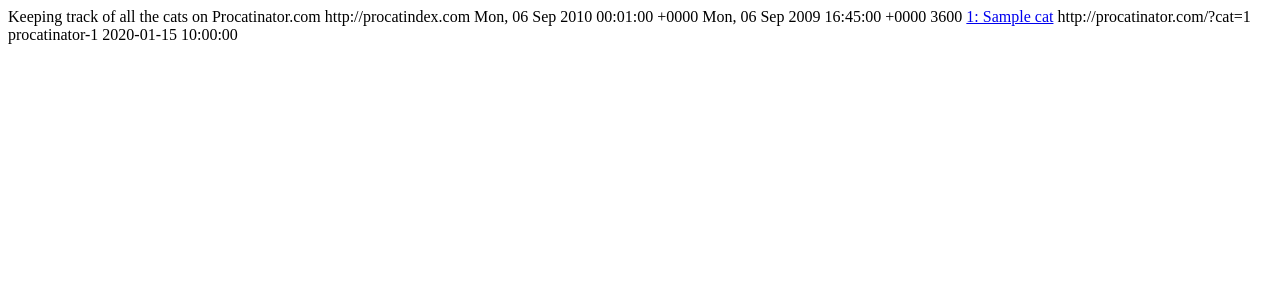
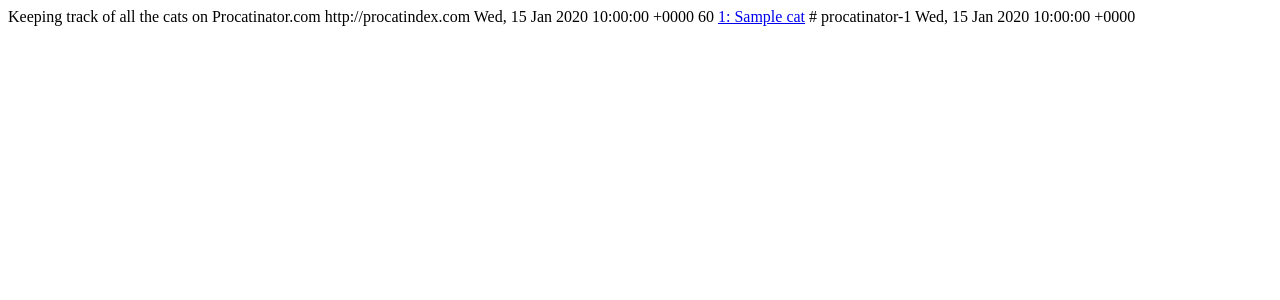
Before and after one commit to mpirnat/procatindex, a Flask app: template procatindex/templates/rss.html in a window 1280 px wide. Shown: the top 300 px of the page. Run offline with Flask 2, Linux system fonts and the light colour scheme; the template is opened without the code that fills it: most values are stand-ins (such as "Sample title", 1, 10 or a date in 2020).

Commit message:
Emit proper dates #3

```diff
--- a/procatindex/app.py
+++ b/procatindex/app.py
@@ -1,8 +1,12 @@
+import datetime
 from flask import g, request, session, abort, redirect, render_template
 from procatindex import get_app
+from procatindex.filters import register_filters
+from procatindex.model import Cat
 from procatindex import storage
 
 app = get_app()
+register_filters(app)
 
 
 @app.before_request
@@ -18,12 +22,15 @@
 
 @app.route('/')
 def index():
-    cats = storage.get_all_cats()
+    cats = [Cat.from_db(x) for x in storage.get_all_cats()]
+    count = len(cats)
     return render_template('index.html', **locals())
+
 
 @app.route('/rss')
 def rss():
-    cats = storage.get_recent_cats(20)
+    cats = [Cat.from_db(x) for x in storage.get_recent_cats(20)]
+    now = datetime.datetime.utcnow()
     return render_template('rss.html', **locals())
 
 
--- /dev/null
+++ b/procatindex/filters.py
@@ -0,0 +1,11 @@
+def datetimeformat(value, format='%H:%M / %d-%m-%Y'):
+    return value.strftime(format)
+
+
+def datetimerss(value):
+    return datetimeformat(value, format='%a, %d %b %Y %H:%M:%S +0000')
+
+
+def register_filters(app):
+    app.jinja_env.filters['datetimeformat'] = datetimeformat
+    app.jinja_env.filters['datetimerss'] = datetimerss
--- a/procatindex/templates/index.html
+++ b/procatindex/templates/index.html
@@ -7,9 +7,13 @@
     <h1>Procatindex</h1>
     <h2>(buffering a list of cats)</h2>
 
+    <p>There are {{count}} cats.</p>
+
+    <p>The most recent cat was added on {{cats[-1].created|datetimeformat("%A, %B %d, %Y")}}.</p>
+
     <ol start="0">
     {% for cat in cats %}
-    <li><a href="http://procatinator.com/?cat={{cat.id}}">{{cat.title}}</a></li>
+    <li><a href="{{cat.link}}">{{cat.title}}</a></li>
     {% endfor %}
     </ol>
 
--- a/procatindex/templates/rss.html
+++ b/procatindex/templates/rss.html
@@ -4,17 +4,16 @@
 <title>Procatindex</title>
 <description>Keeping track of all the cats on Procatinator.com</description>
 <link>http://procatindex.com</link>
-<lastBuildDate>Mon, 06 Sep 2010 00:01:00 +0000 </lastBuildDate>
-<pubDate>Mon, 06 Sep 2009 16:45:00 +0000 </pubDate>
-<ttl>3600</ttl>
+<pubDate>{{now|datetimerss}}</pubDate>
+<ttl>60</ttl>
 
 {% for cat in cats %}
 <item>
-<title>{{cat.id}}: {{cat.title}}</title>
-<description><a href="http://procatinator.com/?cat={{cat.id}}">{{cat.id}}: {{cat.title}}</a></description>
-<link>http://procatinator.com/?cat={{cat.id}}</link>
+<title>{{cat.cat_id}}: {{cat.title}}</title>
+<description><a href="{{cat.link}}">{{cat.cat_id}}: {{cat.title}}</a></description>
+<link>{{cat.link}}</link>
 <guid>procatinator-{{cat.id}}</guid>
-<pubDate>{{cat.created}}</pubDate>
+<pubDate>{{cat.created|datetimerss}}</pubDate>
 </item>
 {% endfor %}
 
--- a/requirements.txt
+++ b/requirements.txt
@@ -4,5 +4,7 @@
 MarkupSafe==0.18
 Werkzeug==0.8.3
 distribute==0.6.24
+python-dateutil==2.1
 requests==1.2.3
+six==1.3.0
 wsgiref==0.1.2
```
